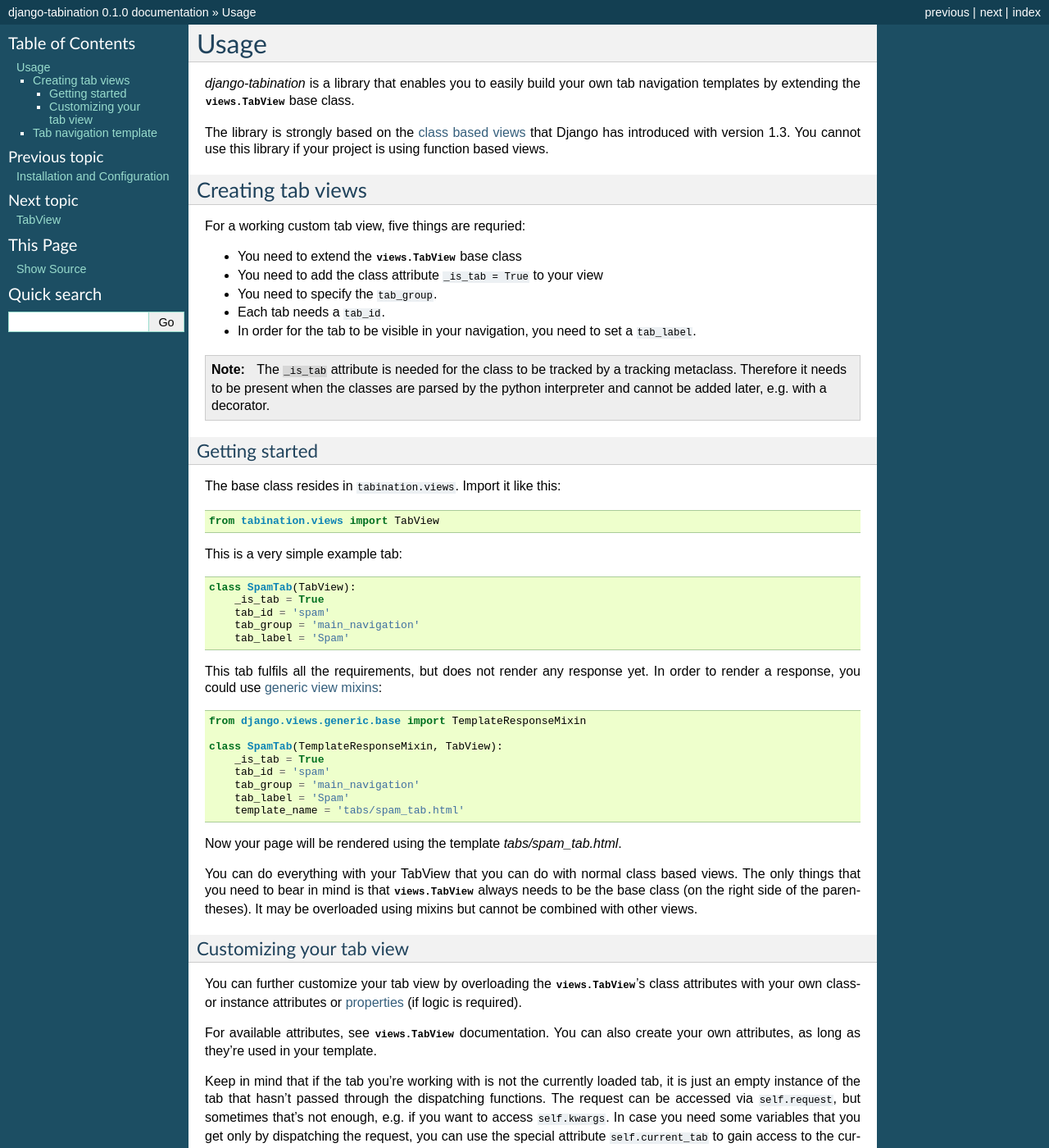
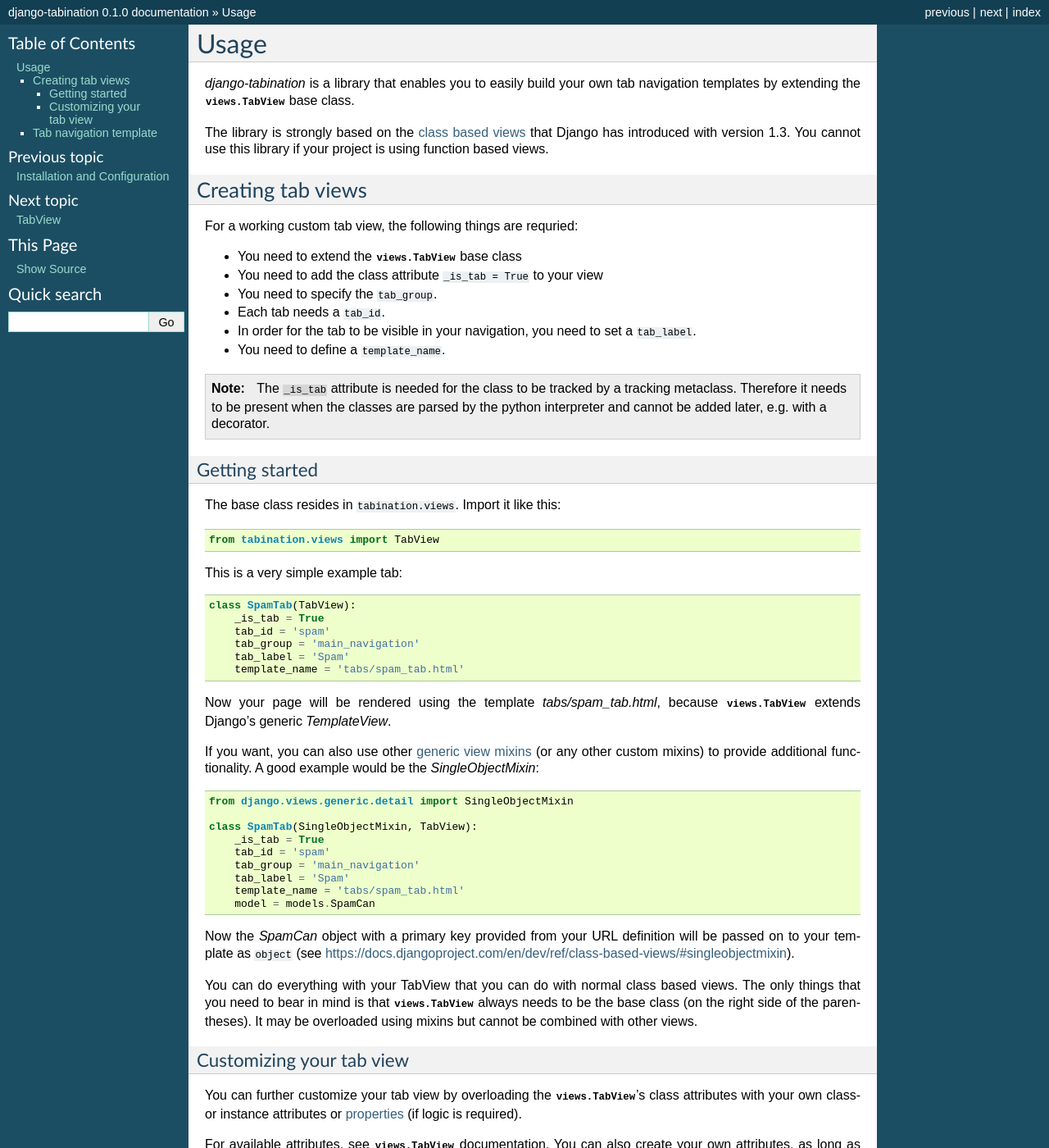
Before and after one commit to dbrgn/django-tabination, a Sphinx documentation site: the page built from doc/source/usage.rst, in a window 1280 px wide and 1400 px high. Shown: the whole window at 82% size. Built offline with Sphinx 7.4.7, drawn with Linux system fonts in a browser that asks for light colours.

Commit message:
Fixed documentation

```diff
--- a/doc/source/usage.rst
+++ b/doc/source/usage.rst
@@ -15,7 +15,7 @@
 Creating tab views
 ------------------
 
-For a working custom tab view, five things are requried:
+For a working custom tab view, the following things are requried:
 
 * You need to extend the |TabView| base class
 * You need to add the class attribute ``_is_tab = True`` to your view
@@ -23,6 +23,7 @@
 * Each tab needs a ``tab_id``.
 * In order for the tab to be visible in your navigation, you need to
   set a ``tab_label``.
+* You need to define a ``template_name``.
 
 .. note::
 
@@ -45,21 +46,29 @@
         tab_id = 'spam'
         tab_group = 'main_navigation'
         tab_label = 'Spam'
+        template_name = 'tabs/spam_tab.html'
 
-This tab fulfils all the requirements, but does not render any response yet.
-In order to render a response, you could use `generic view mixins
-<https://docs.djangoproject.com/en/dev/ref/class-based-views/#mixins>`_::
+Now your page will be rendered using the template `tabs/spam_tab.html`, because
+|TabView| extends Django's generic `TemplateView`.
 
-    from django.views.generic.base import TemplateResponseMixin
+If you want, you can also use other `generic view mixins
+<https://docs.djangoproject.com/en/dev/ref/class-based-views/#mixins>`_ (or any
+other custom mixins) to provide additional functionality. A good example would
+be the `SingleObjectMixin`::
 
-    class SpamTab(TemplateResponseMixin, TabView):
+    from django.views.generic.detail import SingleObjectMixin
+
+    class SpamTab(SingleObjectMixin, TabView):
         _is_tab = True
         tab_id = 'spam'
         tab_group = 'main_navigation'
         tab_label = 'Spam'
         template_name = 'tabs/spam_tab.html'
+        model = models.SpamCan
 
-Now your page will be rendered using the template `tabs/spam_tab.html`.
+Now the `SpamCan` object with a primary key provided from your URL definition
+will be passed on to your template as ``object`` (see
+`<https://docs.djangoproject.com/en/dev/ref/class-based-views/#singleobjectmixin>`_).
 
 You can do everything with your TabView that you can do with normal class
 based views. The only things that you need to bear in mind is that
```
